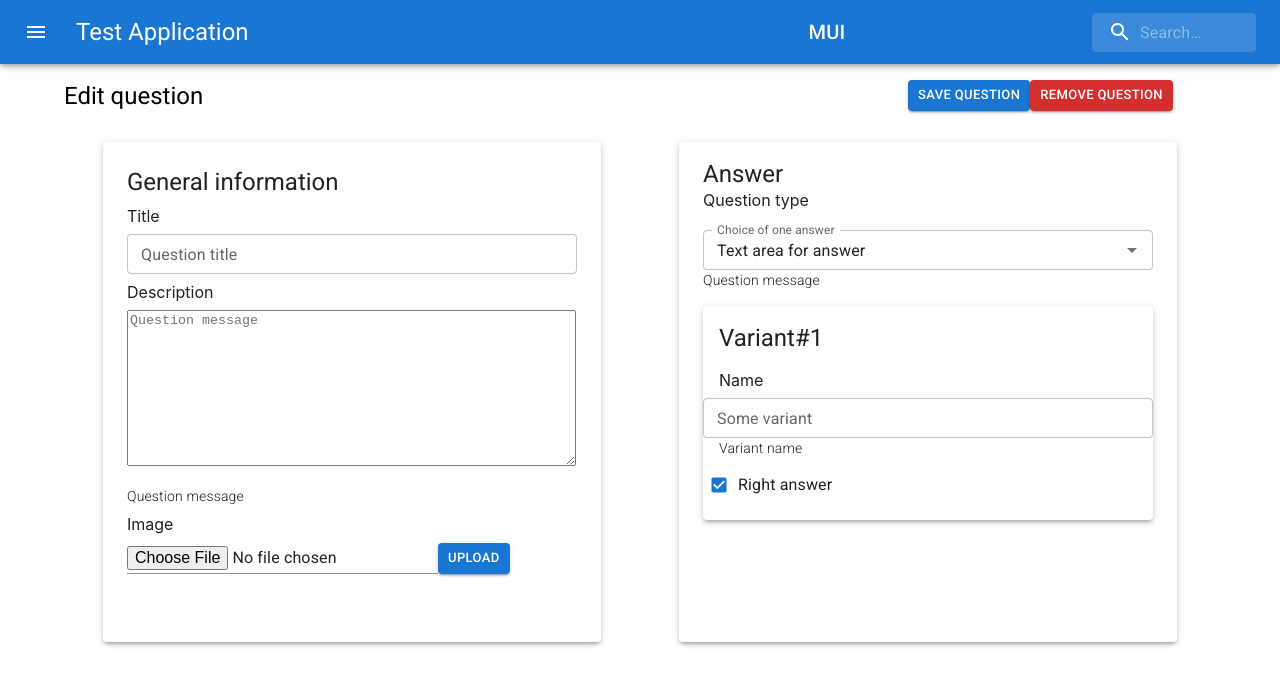
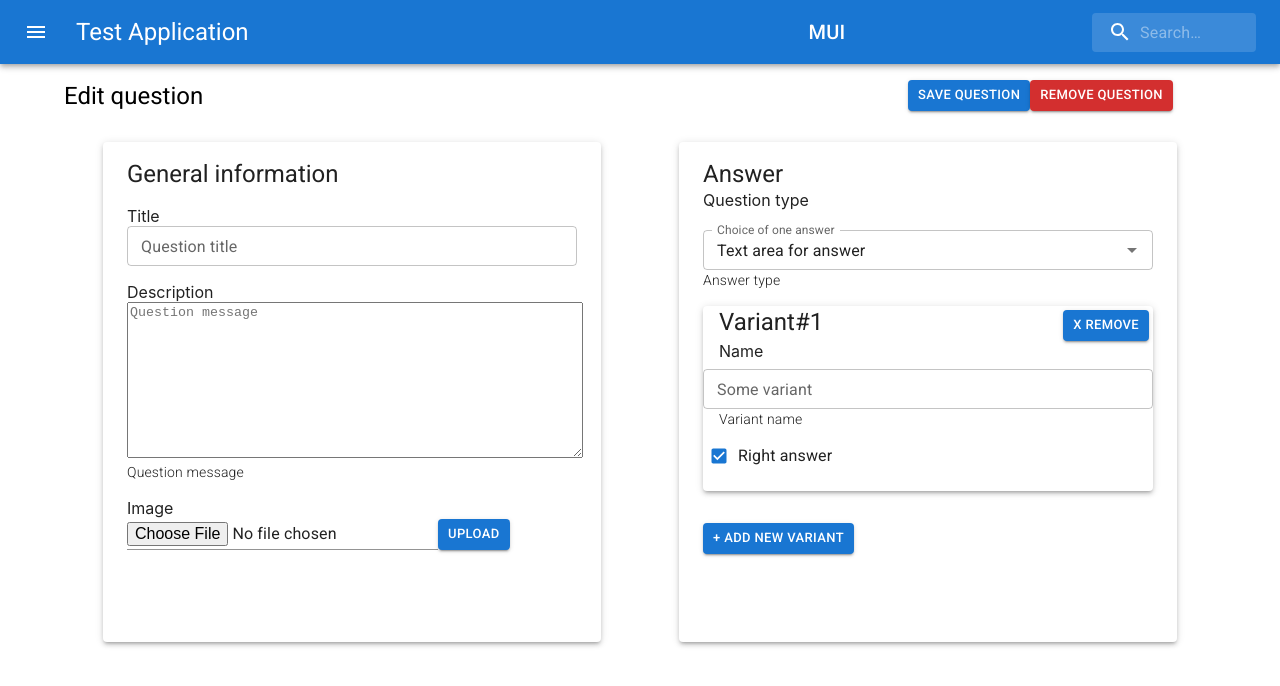
Before and after one commit to GeorgiyBeloklokov/Test-App, a React (Create React App) app: page / in a window 1280 px wide. Shown: the top 686 px of the page. Built offline with nearby package versions, Linux system fonts and the light colour scheme.

Commit message:
8- control point - added buttons and refacoring paper

```diff
--- a/src/Components/CreateQuestion/CreateQuestion.jsx
+++ b/src/Components/CreateQuestion/CreateQuestion.jsx
@@ -72,23 +72,15 @@
                 }}
             >
                 <Paper elevation={3}>
-                    <Box
-                        sx={{
-                            '& > :not(style)': {
-                                mt: 1,
-                                mb:1
-                            },
-                        }}
-                    >
-                    <Typography variant="h5" sx={{pt:2}}>
+                    <Typography variant="h5" sx={{mt:2, mb:2}}>
                         General information
                     </Typography>
                     <Typography variant="h7" >
                         Title
                     </Typography>
-                    <TextField fullWidth value={title}  onChange = { e => addNewTitle(e.target.value)} size="small" type='input' id="outlined-basic" label='Question title'
+                    <TextField fullWidth value={title} sx={{mb:2}} onChange = { e => addNewTitle(e.target.value)} size="small" type='input' id="outlined-basic" label='Question title'
                                variant="outlined"/>
-                    <Typography variant="h7">
+                    <Typography variant="h7" >
                         Description
                     </Typography>
                         <TextareaAutosize
@@ -96,9 +88,9 @@
                             aria-label="minimum height"
                             minRows={10}
                             placeholder="Question message"
-                            style={{ width: 443 }}
+                            style={{ width: '100%' }}
                         />
-                        <Typography variant="body2" fontWeight='light'  >
+                        <Typography variant="body2" fontWeight='light' sx={{mb:2}} >
                             Question message
                         </Typography>
                         <Typography variant="h7" component={"div"}>
@@ -111,12 +103,11 @@
                                 Upload
                             </Button>
                         </label>
-                    </Box>
                 </Paper>
 
 
                 <Paper elevation={3}>
-                 <Typography variant="h5" sx={{pt:2}}>
+                 <Typography variant="h5" sx={{mt:2}}>
                         Answer
                     </Typography>
                     <Typography variant="h7">
@@ -125,21 +116,28 @@
                     <ControllableInputStates  />
                     <Typography
                     variant="body2"
-                    fontWeight='light' > Question message </Typography>
+                    fontWeight='light' > Answer type </Typography>
                     <Paper elevation={3} sx={{mt:2}}>
                     <Typography
-                    variant="h5"
-                    sx={{p:2}} >Variant#1</Typography>
+                    variant="h5" sx={{p:2}}
+                    style={{display:'inline'}}
+                     >Variant#1</Typography>
+                        <Button sx={{ml:28}} type = "submit" variant="contained" size="small" component="span">
+                            x Remove
+                        </Button>
                    <Typography variant="h7" sx={{p:2}}>Name</Typography>
                    <br />
                    <TextField  size="small" fullWidth value={variant}  onChange = { e => addVariantOneTitle(e.target.value)}  sx={{mt:1 }} type='input' id="outlined-basic" label="Some variant"
                                                                        variant="outlined"/>
-                    <Typography variant="body2" sx={{pl:2}} fontWeight='light' > Variant name </Typography>
+                    <Typography variant="body2" sx={{ml:2}} fontWeight='light' > Variant name </Typography>
                    <FormControlLabel sx={{pb:2,pt:1,pl:1}} control={<Checkbox onChange = { e => toggleChekBox(e.target.value)}  defaultChecked size="small"/>}  label="Right answer" />
 
+                    </Paper>
 
+                    <Button sx={{mt:4}} type = "submit" variant="contained" size="small" component="span">
+                        + Add new variant
+                    </Button>
 
-                    </Paper>
                 </Paper>
             </Box>
         </div>
```
